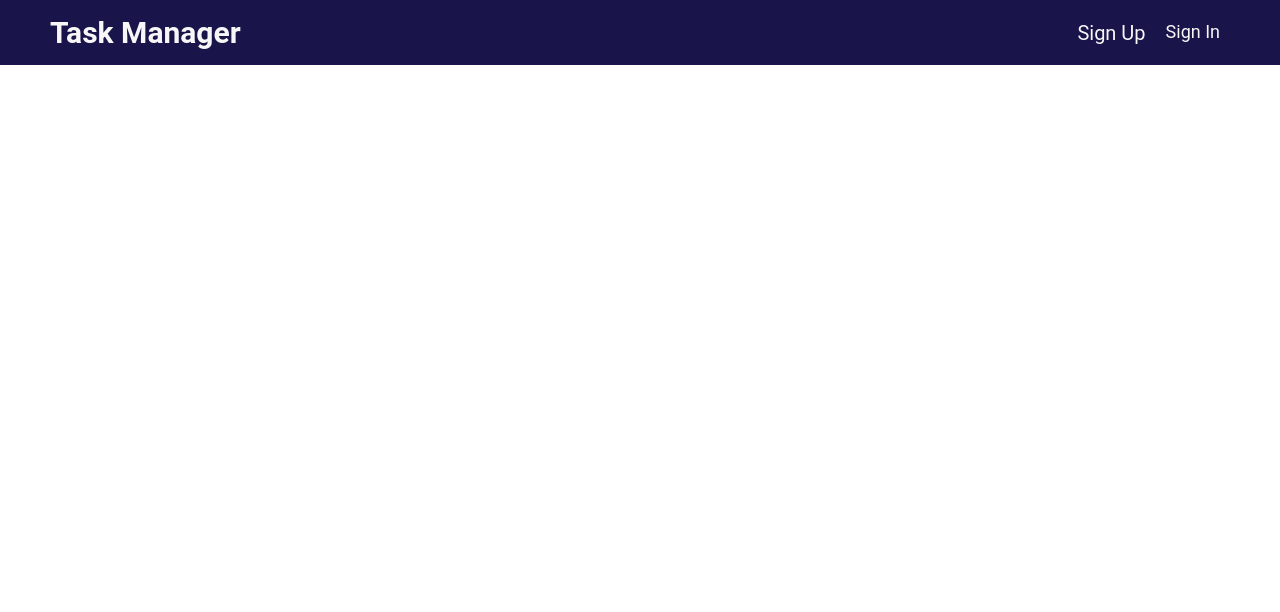
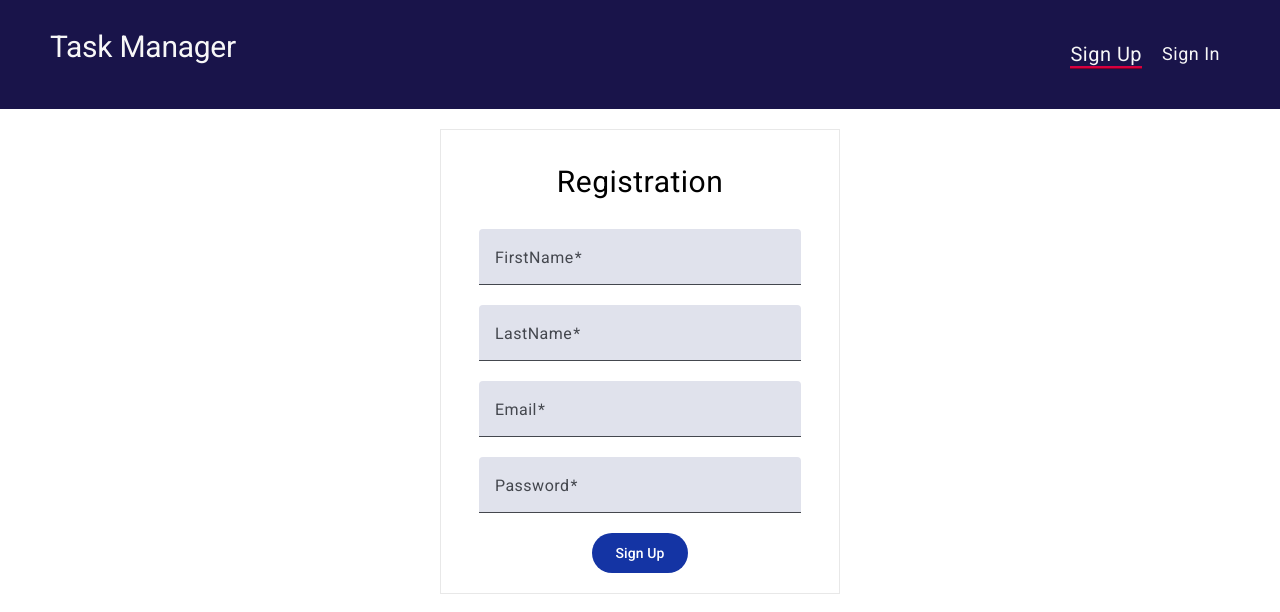
Before and after one commit to RamazBor/alte_angular_task-manager, an Angular app: page /sign-up in a window 1280 px wide. Shown: the top 612 px of the page. Built offline with nearby package versions, Linux system fonts and the light colour scheme.

Commit message:
add sign up page design and validate form

```diff
--- a/angular.json
+++ b/angular.json
@@ -32,6 +32,7 @@
               }
             ],
             "styles": [
+              "@angular/material/prebuilt-themes/azure-blue.css",
               "src/styles.scss"
             ],
             "scripts": []
@@ -91,6 +92,7 @@
               }
             ],
             "styles": [
+              "node_modules/@angular/material/prebuilt-themes/azure-blue.css",
               "src/styles.scss"
             ],
             "scripts": []
--- a/package.json
+++ b/package.json
@@ -11,10 +11,12 @@
   "private": true,
   "dependencies": {
     "@angular/animations": "^18.0.0",
+    "@angular/cdk": "^18.0.3",
     "@angular/common": "^18.0.0",
     "@angular/compiler": "^18.0.0",
     "@angular/core": "^18.0.0",
     "@angular/forms": "^18.0.0",
+    "@angular/material": "^18.0.3",
     "@angular/platform-browser": "^18.0.0",
     "@angular/platform-browser-dynamic": "^18.0.0",
     "@angular/router": "^18.0.0",
--- a/src/app/app.config.ts
+++ b/src/app/app.config.ts
@@ -2,7 +2,8 @@ import { ApplicationConfig, provideZoneChangeDetection } from '@angular/core';
 import { provideRouter } from '@angular/router';
 
 import { routes } from './app.routes';
+import { provideAnimationsAsync } from '@angular/platform-browser/animations/async';
 
 export const appConfig: ApplicationConfig = {
-  providers: [provideZoneChangeDetection({ eventCoalescing: true }), provideRouter(routes)]
+  providers: [provideZoneChangeDetection({ eventCoalescing: true }), provideRouter(routes), provideAnimationsAsync()]
 };
--- a/src/app/components/header/header.component.scss
+++ b/src/app/components/header/header.component.scss
@@ -27,6 +27,7 @@ header {
         }
         .active-link {
           font-size: 20px;
+          border-bottom: 3px ridge #D70040;
         }
       }
     }
--- a/src/app/pages/auth/sign-in/sign-in.component.scss
+++ b/src/app/pages/auth/sign-in/sign-in.component.scss
@@ -22,8 +22,6 @@
     }
     .input-field {
       width: 220px;
-      label {
-      }
       input {
         width: 240px;
         height: 38px;
@@ -31,6 +29,9 @@
         font-size: 16px;
         border-radius: 5px;
         border: 1px solid #e8e8e8;
+      }
+      input.ng-invalid.ng-touched {
+        border: 1px solid #ff0909;
       }
     }
     .action {
@@ -62,10 +63,6 @@
       }
     }
   }
-  .sign-up {
-    p {
-    }
-  }
 }
 
 .error {
--- a/src/app/pages/auth/sign-up/sign-up.component.html
+++ b/src/app/pages/auth/sign-up/sign-up.component.html
@@ -1 +1,60 @@
 <alte-header [signUp]="'Sign Up'" [signIn]="'Sign In'" />
+<div class="form">
+  <form [formGroup]="form" class="example-form">
+    <h1>Registration</h1>
+    <mat-form-field class="example-full-width">
+      <mat-label>FirstName</mat-label>
+      <input
+        type="text"
+        formControlName="firstName"
+        matInput
+        placeholder="FirstName"
+      />
+      @if (form.get('firstName')?.hasError('required')) {
+      <mat-error>FirstName is <strong>required</strong></mat-error>
+      }
+    </mat-form-field>
+    <mat-form-field class="example-full-width">
+      <mat-label>LastName</mat-label>
+      <input
+        type="text"
+        formControlName="lastName"
+        matInput
+        placeholder="LastName"
+      />
+      @if (form.get('lastName')?.hasError('required')) {
+      <mat-error>LastName is <strong>required</strong></mat-error>
+      }
+    </mat-form-field>
+    <mat-form-field class="example-full-width">
+      <mat-label>Email</mat-label>
+      <input
+        type="email"
+        matInput
+        formControlName="email"
+        placeholder="Ex. pat@example.com"
+      />
+      @if (form.get('email')?.hasError('email') &&
+      !form.get('email')?.hasError('required')) {
+      <mat-error>Please enter a valid email address</mat-error>
+      } @if (form.get('email')?.hasError('required')) {
+      <mat-error>Email is <strong>required</strong></mat-error>
+      }
+    </mat-form-field>
+    <mat-form-field class="example-full-width">
+      <mat-label>Password</mat-label>
+      <input
+        type="password"
+        formControlName="password"
+        matInput
+        placeholder="Password"
+      />
+      @if (form.get('password')?.hasError('required')) {
+      <mat-error>Password is <strong>required</strong></mat-error>
+      } @if (form.get('password')?.hasError('minlength')) {
+      <mat-error>Password must be at least 6 characters long!</mat-error>
+      }
+    </mat-form-field>
+    <button mat-flat-button (click)="signUp()">Sign Up</button>
+  </form>
+</div>
--- a/src/app/pages/auth/sign-up/sign-up.component.scss
+++ b/src/app/pages/auth/sign-up/sign-up.component.scss
@@ -0,0 +1,28 @@
+.form {
+  display: flex;
+  flex-direction: column;
+  align-items: center;
+  margin: 20px 0px;
+  width: 100%;
+  form {
+    width: 400px;
+    height: auto;
+    display: flex;
+    flex-direction: column;
+    padding: 20px;
+    border: 1px solid #e8e8e8;
+    display: flex;
+    flex-direction: column;
+    align-items: center;
+    h1 {
+      font-size: 30px;
+      letter-spacing: 0.5px;
+    }
+    mat-form-field {
+      width: 90%;
+    }
+    button {
+      background-color: #1434A4;
+    }
+  }
+}
--- a/src/app/pages/auth/sign-up/sign-up.component.ts
+++ b/src/app/pages/auth/sign-up/sign-up.component.ts
@@ -1,13 +1,47 @@
 import { Component } from '@angular/core';
-import { HeaderComponent } from "../../../components/header/header.component";
+import { HeaderComponent } from '../../../components/header/header.component';
+import {
+  FormControl,
+  FormGroup,
+  FormsModule,
+  ReactiveFormsModule,
+  Validators,
+} from '@angular/forms';
+import { MatFormFieldModule, MatLabel } from '@angular/material/form-field';
+import { MatInputModule } from '@angular/material/input';
+import { MatOption, MatSelectModule } from '@angular/material/select';
+import { MatButtonModule } from '@angular/material/button';
+
 
 @Component({
-    selector: 'alte-sign-up',
-    standalone: true,
-    templateUrl: './sign-up.component.html',
-    styleUrl: './sign-up.component.scss',
-    imports: [HeaderComponent]
+  selector: 'alte-sign-up',
+  standalone: true,
+  templateUrl: './sign-up.component.html',
+  styleUrl: './sign-up.component.scss',
+  imports: [
+    HeaderComponent,
+    ReactiveFormsModule,
+    MatFormFieldModule,
+    MatInputModule,
+    FormsModule,
+    MatSelectModule,
+    MatLabel,
+    MatOption,
+    MatButtonModule
+  ],
 })
 export class SignUpComponent {
+  form: FormGroup = new FormGroup({
+    firstName: new FormControl('', [Validators.required]),
+    lastName: new FormControl('', [Validators.required]),
+    email: new FormControl('', [Validators.required, Validators.email]),
+    password: new FormControl('', [
+      Validators.required,
+      Validators.minLength(6),
+    ]),
+  });
 
+  signUp() {
+    this.form.markAllAsTouched();
+    }
 }
--- a/src/index.html
+++ b/src/index.html
@@ -6,8 +6,10 @@
   <base href="/">
   <meta name="viewport" content="width=device-width, initial-scale=1">
   <link rel="icon" type="image/x-icon" href="favicon.ico">
+  <link href="https://fonts.googleapis.com/css2?family=Roboto:wght@300;400;500&display=swap" rel="stylesheet">
+  <link href="https://fonts.googleapis.com/icon?family=Material+Icons" rel="stylesheet">
 </head>
-<body>
+<body class="mat-typography">
   <app-root></app-root>
 </body>
 </html>
```
Also changed, not shown: 1 other file (tests, documents, lock files or other folders).
